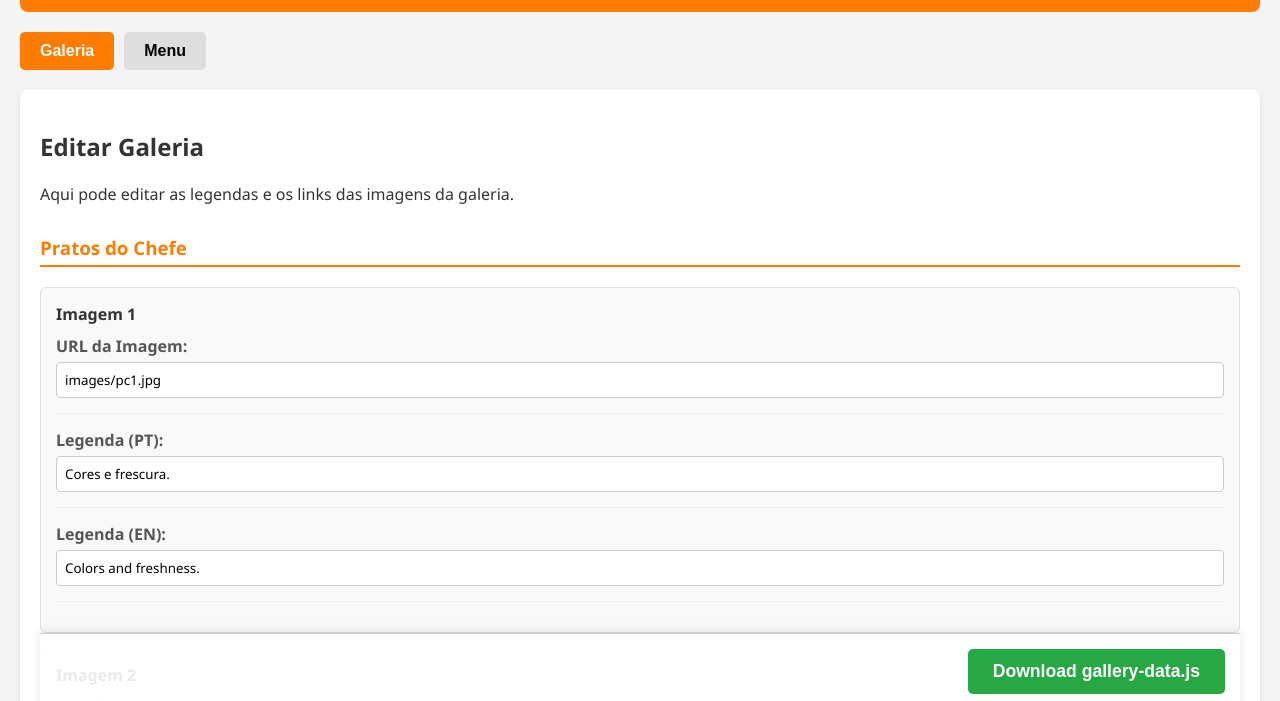
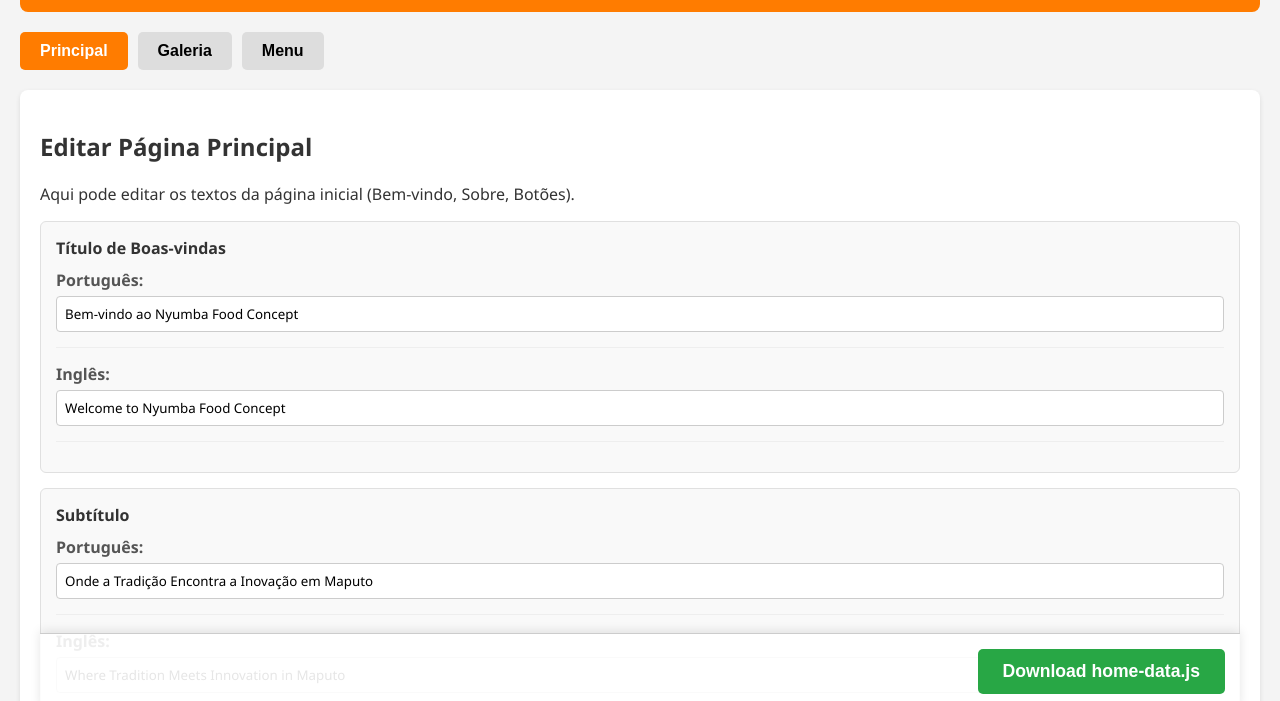
Before and after one commit to Nyumba2025/NyumbaFC, a plain HTML site: page admin.html in a window 1280 px wide. Shown: the part 71-772 px from the top of the page. Drawn offline with Linux system fonts and the light colour scheme.

Commit message:
feat: implement admin panel for managing home, gallery, and menu content with initial home data.

```diff
--- a/admin.html
+++ b/admin.html
@@ -157,12 +157,23 @@
     </header>
 
     <div class="tabs">
-        <button class="tab-button active" onclick="openTab('gallery')">Galeria</button>
+        <button class="tab-button active" onclick="openTab('home')">Principal</button>
+        <button class="tab-button" onclick="openTab('gallery')">Galeria</button>
         <button class="tab-button" onclick="openTab('menu')">Menu</button>
     </div>
 
+    <!-- HOME TAB -->
+    <div id="home" class="tab-content active">
+        <h2>Editar Página Principal</h2>
+        <p>Aqui pode editar os textos da página inicial (Bem-vindo, Sobre, Botões).</p>
+        <div id="home-editor"></div>
+        <div class="actions">
+            <button class="btn-save" onclick="downloadHomeData()">Download home-data.js</button>
+        </div>
+    </div>
+
     <!-- GALLERY TAB -->
-    <div id="gallery" class="tab-content active">
+    <div id="gallery" class="tab-content">
         <h2>Editar Galeria</h2>
         <p>Aqui pode editar as legendas e os links das imagens da galeria.</p>
         <div id="gallery-editor"></div>
@@ -182,6 +193,7 @@
     </div>
 
     <!-- Load Data Files -->
+    <script src="js/home-data.js"></script>
     <script src="js/gallery-data.js"></script>
     <script src="js/menu-data.js"></script>
     <!-- Load Admin Logic -->
--- a/js/admin.js
+++ b/js/admin.js
@@ -3,9 +3,65 @@
  */
 
 document.addEventListener('DOMContentLoaded', () => {
+    renderHomeEditor();
     renderGalleryEditor();
     renderMenuEditor();
 });
+
+// --- HOME EDITOR ---
+
+function renderHomeEditor() {
+    const container = document.getElementById('home-editor');
+    container.innerHTML = '';
+
+    // Field definitions
+    const fields = [
+        { key: 'mainWelcome', label: 'Título de Boas-vindas' },
+        { key: 'mainSubtitle', label: 'Subtítulo' },
+        { key: 'mainP1', label: 'Texto Principal (Parágrafo 1)', isTextArea: true },
+        { key: 'mainP2', label: 'Texto Secundário (Parágrafo 2)', isTextArea: true },
+        { key: 'ctaMenu', label: 'Botão Menu' },
+        { key: 'ctaGallery', label: 'Botão Galeria' }
+    ];
+
+    fields.forEach(field => {
+        const block = document.createElement('div');
+        block.className = 'item-block';
+
+        const valPT = homeLangData.pt[field.key] || '';
+        const valEN = homeLangData.en[field.key] || '';
+
+        block.innerHTML = `
+            <div class="item-header">${field.label}</div>
+            <div class="form-group">
+                <label>Português:</label>
+                ${field.isTextArea
+                ? `<textarea id="home-${field.key}-pt">${valPT}</textarea>`
+                : `<input type="text" id="home-${field.key}-pt" value="${valPT}">`}
+            </div>
+            <div class="form-group">
+                <label>Inglês:</label>
+                ${field.isTextArea
+                ? `<textarea id="home-${field.key}-en">${valEN}</textarea>`
+                : `<input type="text" id="home-${field.key}-en" value="${valEN}">`}
+            </div>
+        `;
+        container.appendChild(block);
+    });
+}
+
+function downloadHomeData() {
+    const fields = ['mainWelcome', 'mainSubtitle', 'mainP1', 'mainP2', 'ctaMenu', 'ctaGallery'];
+
+    fields.forEach(key => {
+        homeLangData.pt[key] = document.getElementById(`home-${key}-pt`).value;
+        homeLangData.en[key] = document.getElementById(`home-${key}-en`).value;
+    });
+
+    const content = `const homeLangData = ${JSON.stringify(homeLangData, null, 4)};`;
+    downloadFile('home-data.js', content);
+}
+
 
 // --- GALLERY EDITOR ---
 
--- /dev/null
+++ b/js/home-data.js
@@ -0,0 +1,18 @@
+const homeLangData = {
+    pt: {
+        mainWelcome: "Bem-vindo ao Nyumba Food Concept",
+        mainSubtitle: "Onde a Tradição Encontra a Inovação em Maputo",
+        mainP1: "Nyumba, que significa 'Casa' em Swahili, é mais do que um restaurante; é um espaço de encontro onde a riqueza da culinária moçambicana se harmoniza com influências internacionais. Localizado no coração vibrante do Parque dos Continuadores, oferecemos uma experiência gastronómica única, seja para um almoço descontraído na nossa esplanada, um jantar especial ou um cocktail ao final do dia.",
+        mainP2: "Explore o nosso menu e descubra os nossos Pratos do Chefe exclusivos, ou visite a nossa Galeria para ver a atmosfera acolhedora que nos define. Estamos abertos todos os dias para recebê-lo.",
+        ctaMenu: "Explorar o Menu",
+        ctaGallery: "Ver Galeria"
+    },
+    en: {
+        mainWelcome: "Welcome to Nyumba Food Concept",
+        mainSubtitle: "Where Tradition Meets Innovation in Maputo",
+        mainP1: "Nyumba, meaning 'House' in Swahili, is more than a restaurant; it is a meeting place where the richness of Mozambican cuisine harmonizes with international influences. Located in the vibrant heart of Continuadores Park, we offer a unique gastronomic experience, whether for a relaxed lunch on our terrace, a special dinner, or a cocktail at the end of the day.",
+        mainP2: "Explore our menu and discover our exclusive Chef's Dishes, or visit our Gallery to see the welcoming atmosphere that defines us. We are open every day to welcome you.",
+        ctaMenu: "Explore Menu",
+        ctaGallery: "View Gallery"
+    }
+};
```
Also changed, not shown: Alterations to commit/home-data.js (added, +18 -0 lines), index.html (+1 -0 lines), js/home.js (+1 -18 lines), 2 other files.
